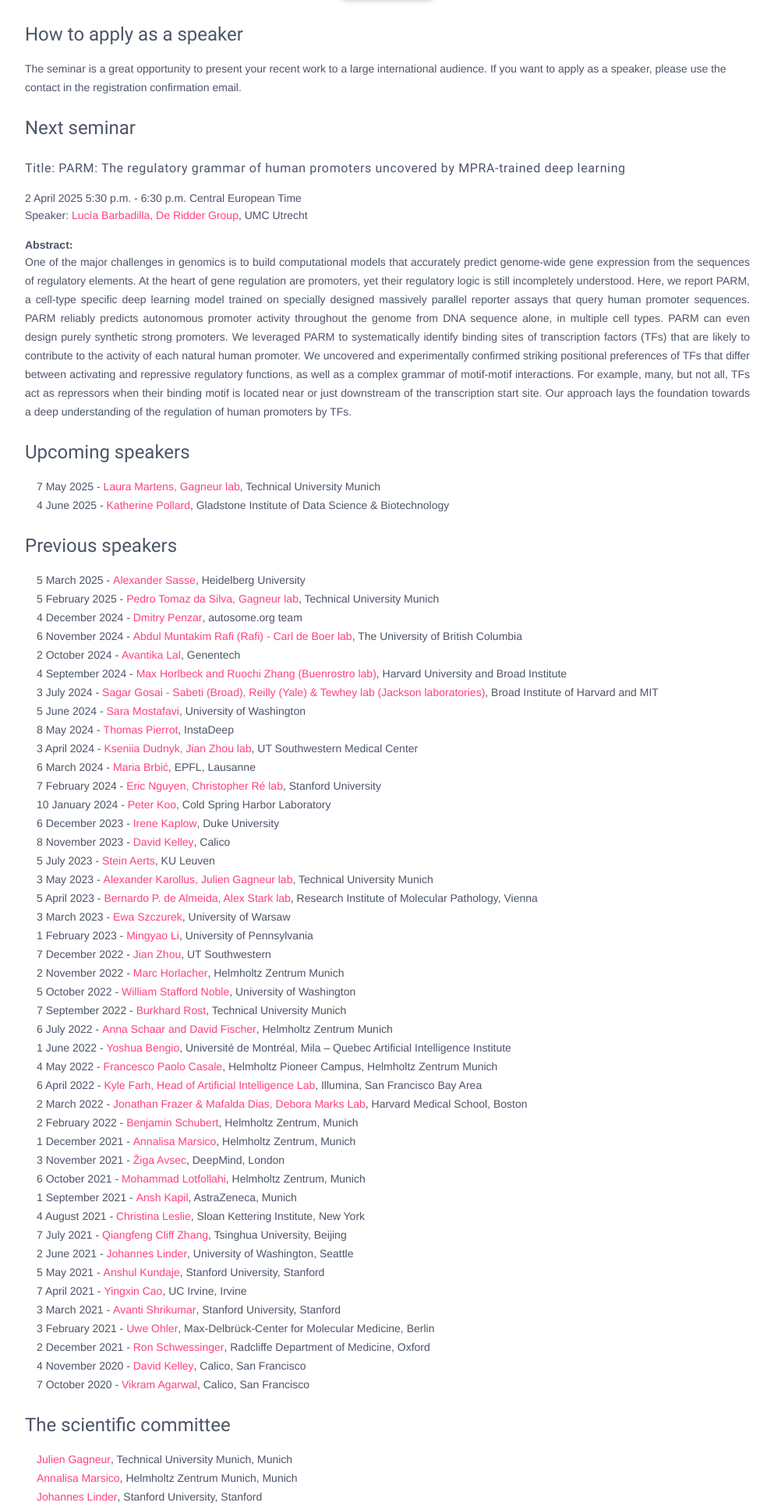
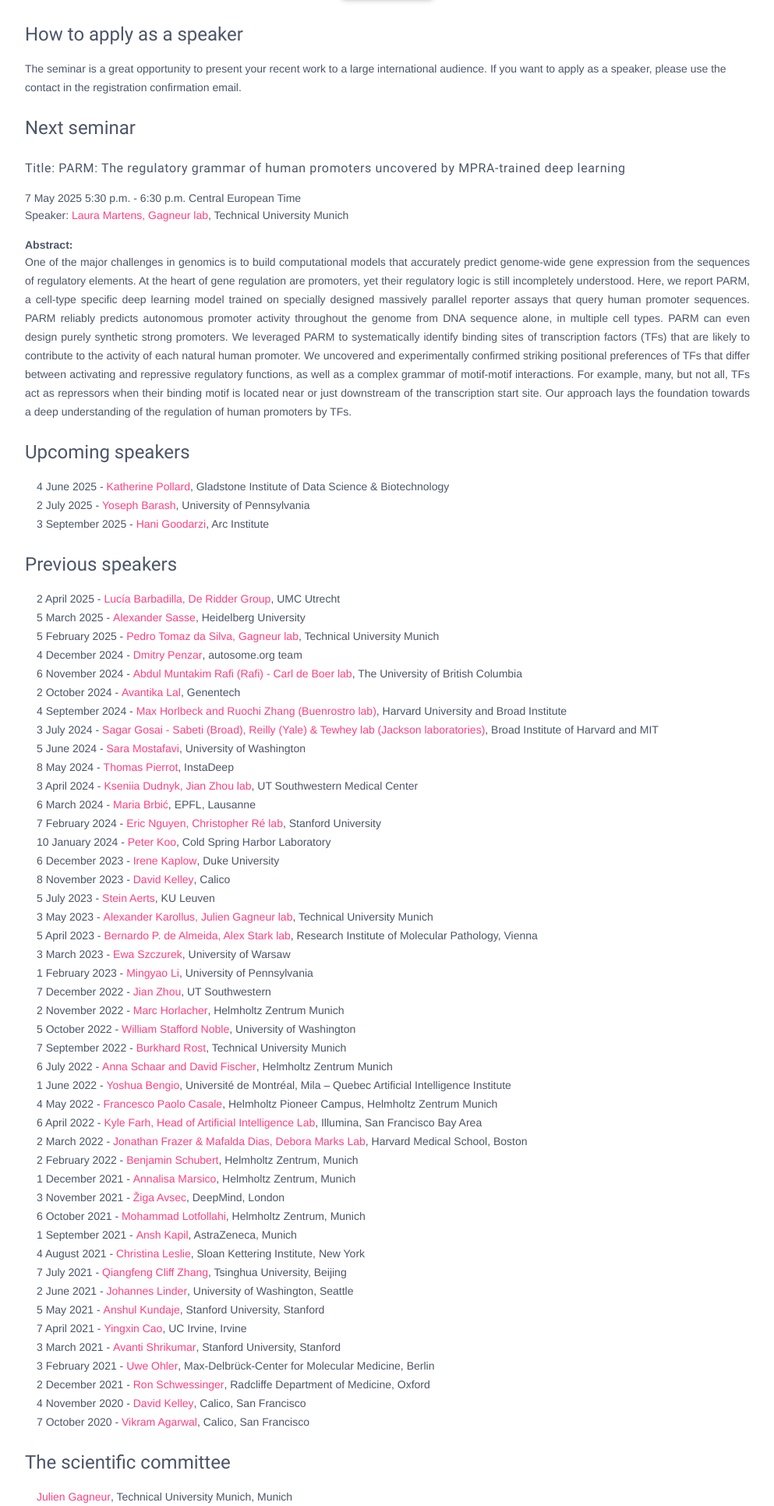
Before and after one commit to kipoi/website, a Flask app: page /seminar/ in a window 1280 px wide. Shown: the part 423-2355 px from the top of the page at 78% size, without its empty margins (143-1136 px from the left). Run offline with Flask 3, Linux system fonts and the light colour scheme; some libraries are stand-ins or nearby versions.

Commit message:
Update seminar page

```diff
--- a/app/models/templates/models/seminar.html
+++ b/app/models/templates/models/seminar.html
@@ -33,8 +33,8 @@
         <p>The seminar is a great opportunity to present your recent work to a large international audience.
             If you want to apply as a speaker, please use the contact in the registration confirmation email.</p>
         <h4>Next seminar</h4>
-        <h6> Title: PARM: The regulatory grammar of human promoters uncovered by MPRA-trained deep learning </h6> 2 April 2025 5:30 p.m. - 6:30 p.m. Central European Time
-        <p>Speaker: <strong><a href="https://www.deridderlab.nl/lucia-barbadilla/">Lucía Barbadilla, De Ridder Group</a></strong>, UMC Utrecht</p>
+        <h6> Title: PARM: The regulatory grammar of human promoters uncovered by MPRA-trained deep learning </h6> 7 May 2025 5:30 p.m. - 6:30 p.m. Central European Time
+        <p>Speaker: <strong><a href="hhttps://www.cs.cit.tum.de/cmm/members/laura-martens/">Laura Martens, Gagneur lab</a></strong>, Technical University Munich</p>
         <strong>Abstract:</strong>
         <p align="justify">
             One of the major challenges in genomics is to build computational models that accurately predict genome-wide gene expression from the sequences of regulatory elements. At the heart of gene regulation are promoters, yet their regulatory logic is still incompletely understood. Here, we report PARM, a cell-type specific deep learning model trained on specially designed massively parallel reporter assays that query human promoter sequences. PARM reliably predicts autonomous promoter activity throughout the genome from DNA sequence alone, in multiple cell types. PARM can even design purely synthetic strong promoters. We leveraged PARM to systematically identify binding sites of transcription factors (TFs) that are likely to contribute to the activity of each natural human promoter. We uncovered and experimentally confirmed striking positional preferences of TFs that differ between activating and repressive regulatory functions, as well as a complex grammar of motif-motif interactions. For example, many, but not all, TFs act as repressors when their binding motif is located near or just downstream of the transcription start site. Our approach lays the foundation towards a deep understanding of the regulation of human promoters by TFs.
@@ -43,14 +43,16 @@
         <h4>Upcoming speakers</h4>
         <div class="container-fluid">
             <ul class="list-unstyled">
-                <li>7 May 2025 - <a href="https://www.cs.cit.tum.de/cmm/members/laura-martens/">Laura Martens, Gagneur lab</a>, Technical University Munich</li>
                 <li>4 June 2025 - <a href="https://docpollard.org/">Katherine Pollard</a>, Gladstone Institute of Data Science & Biotechnology</li>
+                <li>2 July 2025 - <a href="https://www.med.upenn.edu/apps/faculty/index.php/g275/p8507519">Yoseph Barash</a>, University of Pennsylvania</li>
+                <li>3 September 2025 - <a href="https://arcinstitute.org/labs/goodarzilab">Hani Goodarzi</a>, Arc Institute</li>
 
             </ul>
         </div>
         <h4>Previous speakers</h4>
         <div class="container-fluid">
         <ul class="list-unstyled">
+            <li>2 April 2025 - <a href="https://www.deridderlab.nl/lucia-barbadilla/">Lucía Barbadilla, De Ridder Group</a>, UMC Utrecht</li>
             <li>5 March 2025 - <a href="https://www.zmbh.uni-heidelberg.de/sasse/default.shtml">Alexander Sasse</a>, Heidelberg University</li>
             <li>5 February 2025 - <a href="https://www.cs.cit.tum.de/cmm/members/pedro-tomaz-da-silva/">Pedro Tomaz da Silva, Gagneur lab</a>, Technical University Munich</li>
             <li>4 December 2024 - <a href="https://autosome.org">Dmitry Penzar</a>, autosome.org team</li>
@@ -106,8 +108,7 @@
                 <li><a href="https://www.professoren.tum.de/en/gagneur-julien">Julien Gagneur</a>, Technical University Munich, Munich</li>
                 <li><a href="https://www.helmholtz-munich.de/icb/institute/staff/staff/ma/8559/Dr.-Marsico/index.html">Annalisa Marsico</a>, Helmholtz Zentrum Munich, Munich</li>
                 <li><a href="https://profiles.stanford.edu/johannes-linder">Johannes Linder</a>, Stanford University, Stanford</li>
-                <li><a href="https://www.cs.cit.tum.de/cmm/members/laura-martens/">Laura Martens</a>, Technical University Munich & Helmholtz Zentrum Munich, Munich </li>
-                <li><a href="https://www.cs.cit.tum.de/cmm/members/maria-ryabtseva/">Maria Ryabtseva</a>, Technical University Munich, Munich </li>
+                <li><a href="https://www.in.tum.de/gagneurlab/members/laura-martens/">Laura Martens</a>, Technical University Munich & Helmholtz Zentrum Munich, Munich </li>
             </ul>
         </div>
         </div>
```
Also changed, not shown: template/cookiecutter.json (+22 -10 lines), template/seminar/seminar.html (+5 -3 lines), 1 other file.
